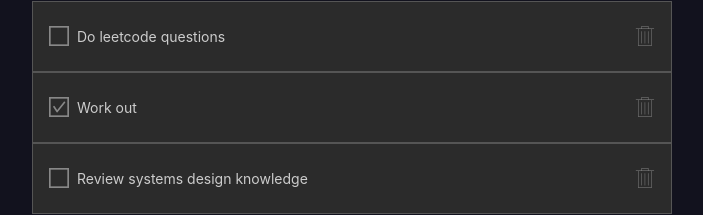
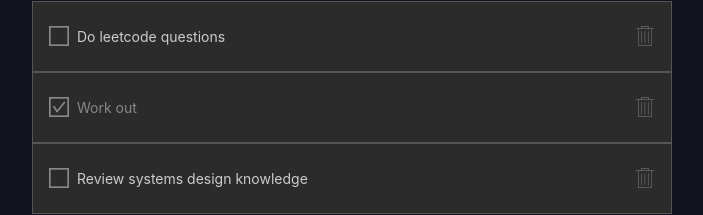
Before and after one commit to harryuan65/react-to-do-list, a React (Create React App) app in the folder clients/react_cra/: page / in a window 1280 px wide. Shown: the part 294-509 px from the top of the page, without its empty margins (288-991 px from the left). Built offline with nearby package versions, Linux system fonts and the light colour scheme.

Commit message:
feat: toggle done css using state

```diff
--- a/clients/react_cra/src/App.tsx
+++ b/clients/react_cra/src/App.tsx
@@ -31,7 +31,13 @@ interface ToDoItemProps {
 }
 
 const ToDoItem = ({ handleClick, item }: ToDoItemProps) => (
-  <div className={classes.Item} onClick={() => handleClick(item.id)}>
+  <div
+    className={[
+      classes.Item,
+      item.status === ToDoItemStatus.DONE && classes.Done,
+    ].join(' ')}
+    onClick={() => handleClick(item.id)}
+  >
     <CheckBox
       onClick={(event) => {
         handleClick(item.id);
```
